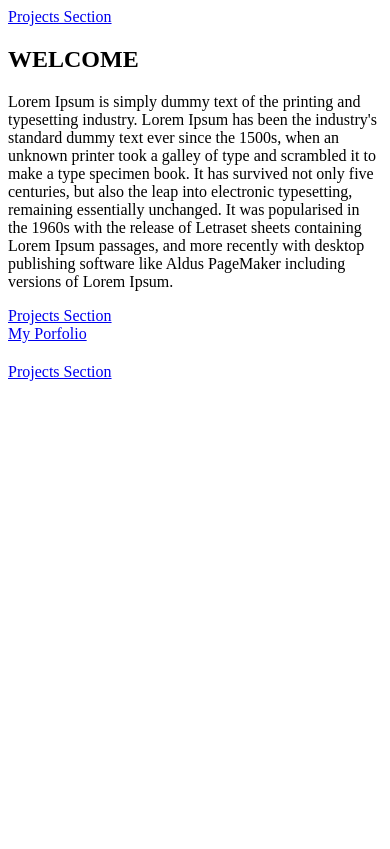
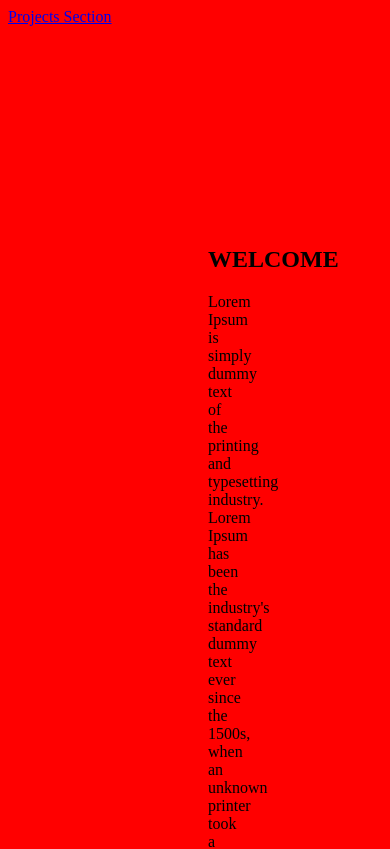
Before and after one commit to michaelmulatya/MicroverseChallengewithSam-Mike, a plain HTML site: page index.html in a window 390 px wide. Shown: the top 849 px of the page. Drawn offline with Linux system fonts and the light colour scheme; a script that the page names is missing.

Commit message:
story <9

```diff
--- a/index.html
+++ b/index.html
@@ -4,6 +4,7 @@
     <meta charset="UTF-8">
     <meta name="viewport" content="width=device-width, initial-scale=1.0">
     <title>Document</title>
+    <link rel="stylesheet" href="style.css">
 </head>
 <body>
     <nav id="navbar"><a href="#projects" target="_self">Projects Section</a>
@@ -11,18 +12,26 @@
     <section id="welcome-section">
         <h1>WELCOME</h1>
         <p>Lorem Ipsum is simply dummy text of the printing and typesetting industry. Lorem Ipsum has been the industry's standard dummy text ever since the 1500s, when an unknown printer took a galley of type and scrambled it to make a type specimen book. It has survived not only five centuries, but also the leap into electronic typesetting, remaining essentially unchanged. It was popularised in the 1960s with the release of Letraset sheets containing Lorem Ipsum passages, and more recently with desktop publishing software like Aldus PageMaker including versions of Lorem Ipsum.</p>
-       </section>
+    </section>
        <a href="projects">Projects Section</a>
 
 
-         <section id="Porfolio">
-            <a href="https://github.com/michaelmulatya/MicroverseChallengewithSam-Mike">My Porfolio</a>
+    <section id="porfolio">
+            <a id="profile-link" target="_blank" href="https://github.com/michaelmulatya/MicroverseChallengewithSam-Mike">My Porfolio</a>
              <h1 class="project-tile"> </h1>
     </section>
+
     <section id="projects">
         <a href="projects">Projects Section</a>
          <h1 class="project-tile"> </h1>
     </section>
+    <style>
+        @media only screen and (max-width: 600px) {
+         body {
+           background-color: red;
+         }
+        }
+      </style>
 
 
     <script src="https://cdn.freecodecamp.org/testable-projects-fcc/v1/bundle.js"></script>
--- a/style.css
+++ b/style.css
@@ -0,0 +1,16 @@
+#portfolio{
+    padding: 200px;
+
+}
+#projects{
+    padding: 200px;
+}
+#welcome-section{
+    padding: 200px;
+}
+
+/* @media only screen and (max-width: 600px) {
+    #welcome-section{
+      background-color: lightblue;
+    }
+  } */
```
